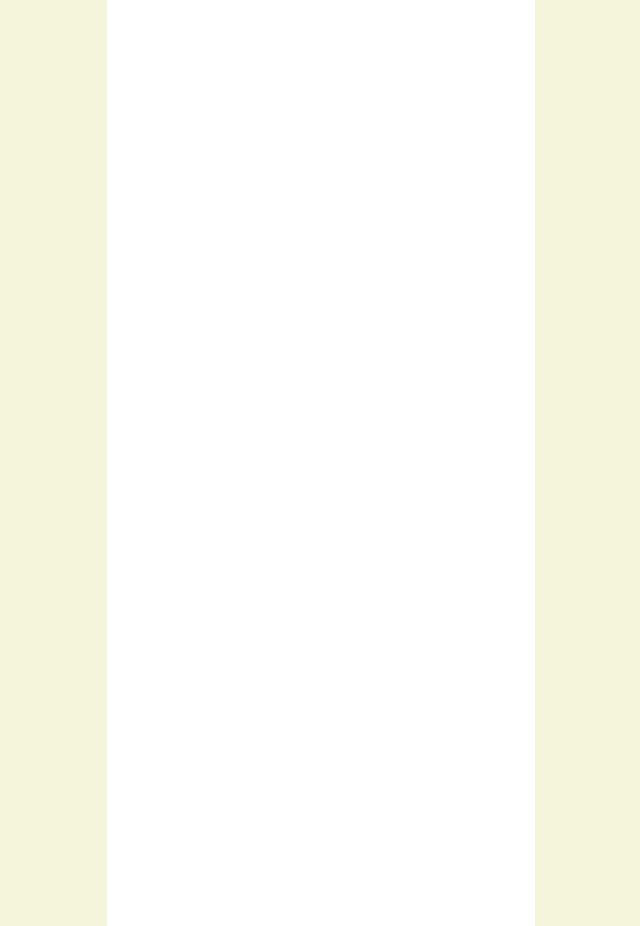
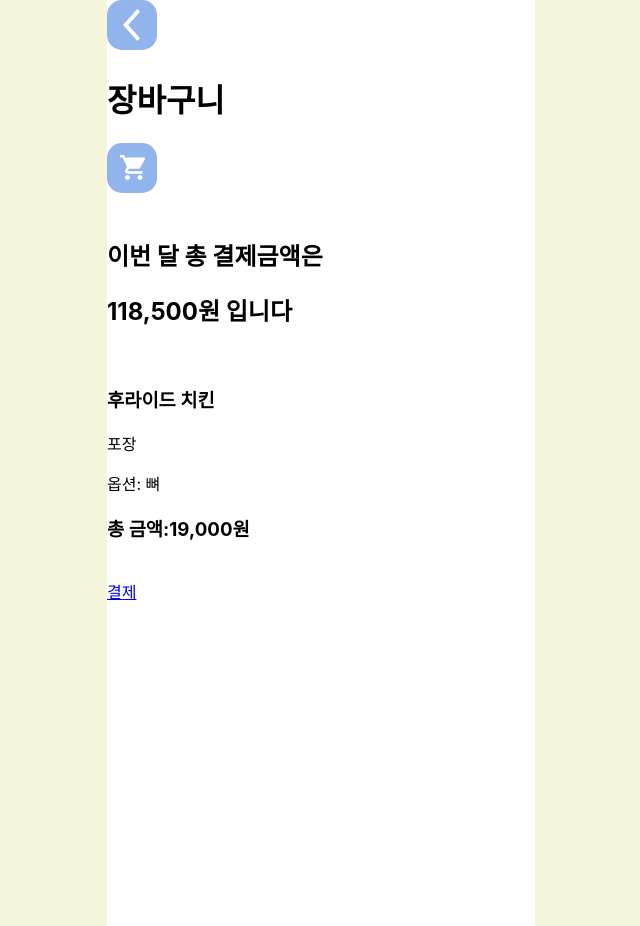
Before and after one commit to cherry-in/vium, a React (Create React App) app in the folder client/: page /Jangbaguni_Pay_pickup in a window 1280 px wide. Before the commit this address had no page. Shown: the whole page, without its empty margins (319-959 px from the left). Built offline with nearby package versions, Linux system fonts and the light colour scheme.

Commit message:
3번째 업데이트/장바구니,주문기록

```diff
--- /dev/null
+++ b/client/src/Pages/Jangbaguni_Nofood.js
@@ -0,0 +1,18 @@
+import React from 'react'
+import Cart from '../Components/Cart'
+import Previous from '../Components/Previous'
+
+const Jangbaguni_Nofood = () => {
+  return (
+    <div>
+        <Previous />
+        <h1>장바구니</h1>
+        <Cart />
+        <br /><br /><br />
+        <p>아직 담은 음식이 없어요!</p>
+
+    </div>
+  )
+}
+
+export default Jangbaguni_Nofood
--- /dev/null
+++ b/client/src/Pages/Jangbaguni_Pay_delivery.js
@@ -0,0 +1,27 @@
+import React from 'react'
+import Cart from '../Components/Cart'
+import Previous from '../Components/Previous'
+
+const Jangbaguni_Pay_delivery = () => {
+  return (
+    <div>
+        <Previous />
+        <h1>장바구니</h1>
+        <Cart /><br />
+        <div className='total_payment'>
+            <h2>이번 달 총 결제금액은</h2>
+            <h2>118,500원 입니다</h2>
+        </div><br />
+        <div className='list'>
+            <h3>후라이드 치킨</h3>
+            <p>배달</p>
+            <p>옵션: 뼈</p>
+            <h3>총 금액:19,000원</h3>
+        </div><br />
+        <a href='/'>결제</a>
+
+    </div>
+  )
+}
+
+export default Jangbaguni_Pay_delivery
--- /dev/null
+++ b/client/src/Pages/Jangbaguni_Pay_pickup.js
@@ -0,0 +1,27 @@
+import React from 'react'
+import Cart from '../Components/Cart'
+import Previous from '../Components/Previous'
+
+const Jangbaguni_Pay_pickup = () => {
+  return (
+    <div>
+        <Previous />
+        <h1>장바구니</h1>
+        <Cart /><br />
+        <div className='total_payment'>
+            <h2>이번 달 총 결제금액은</h2>
+            <h2>118,500원 입니다</h2>
+        </div><br />
+        <div className='list'>
+            <h3>후라이드 치킨</h3>
+            <p>포장</p>
+            <p>옵션: 뼈</p>
+            <h3>총 금액:19,000원</h3>
+        </div><br />
+        <a href='/'>결제</a>
+
+    </div>
+  )
+}
+
+export default Jangbaguni_Pay_pickup
--- /dev/null
+++ b/client/src/Pages/Jangbaguni_withfood_delivery.js
@@ -0,0 +1,32 @@
+import React from 'react'
+import Cart from '../Components/Cart'
+import Previous from '../Components/Previous'
+
+const Jangbaguni_withfood_delivery = () => {
+
+    return (
+
+        <div>
+            <div className='Upper_banner'>
+                <Previous />
+                <h1>우리동네 치킨</h1>
+                <Cart />
+            </div><br />
+            <div className='Menuname'>
+                <p>후라이드치킨</p>
+            </div><br />
+            <div className='Select_food'>
+                <p><input type="checkbox"></input>뼈</p>
+                <p><input type="checkbox"></input>순살(+1000원)</p>
+                <br /><br />
+            <p>배달비(+3000원)</p>
+            <h3>총 금액:19,000원</h3>
+            </div>
+           <a href='/'>장바구니 추가</a>
+           &emsp;<a href='/'>즉시 결제</a>
+
+        </div>
+    )
+}
+
+export default Jangbaguni_withfood_delivery
--- /dev/null
+++ b/client/src/Pages/Jangbaguni_withfood_pickup.js
@@ -0,0 +1,32 @@
+import React from 'react'
+import Cart from '../Components/Cart'
+import Previous from '../Components/Previous'
+
+const Jangbaguni_withfood_pickup = () => {
+  return (
+    <div>
+        <div>
+            <div className='Upper_banner'>
+                <Previous />
+                <h1>우리동네 치킨</h1>
+                <Cart />
+            </div><br />
+            <div className='Menuname'>
+                <p>후라이드치킨</p>
+            </div><br />
+            <div className='Select_food'>
+                <p><input type="checkbox"></input>뼈</p>
+                <p><input type="checkbox"></input>순살(+1000원)</p>
+                <br /><br />
+            <p>포장</p>
+            <h3>총 금액:19,000원</h3>
+            </div>
+           <a href='/'>장바구니 추가</a>
+           &emsp;<a href='/'>즉시 결제</a>
+
+        </div>
+    </div>
+  )
+}
+
+export default Jangbaguni_withfood_pickup
--- /dev/null
+++ b/client/src/Pages/Order_Report.js
@@ -0,0 +1,33 @@
+import React from 'react'
+import Previous from '../Components/Previous'
+
+
+const Order_Report = () => {
+    return (
+        <div>
+            <Previous />
+            <h1>주문 기록</h1>
+            <br /><br />
+            <h2>주문 접수 중</h2><br />
+            <div className='Ordering'>
+                <h2>우리동네 치킨</h2>
+                <br />
+                <h3>후라이드 치킨</h3>
+                <p>옵션:뼈</p>
+                <h3>총 금액: 19,000원</h3>
+            </div><br />
+            <h2>과거 주문목록</h2><br />
+            <div className='Ordered'>
+                <h2>우리동네 치킨</h2>
+                <br />
+                <h3>후라이드 치킨</h3>
+                <p>옵션:순살</p>
+                <h3>총 금액: 20,000원</h3>
+            </div>
+
+
+        </div>
+    )
+}
+
+export default Order_Report
```
Also changed, not shown: client/src/App.js (+12 -0 lines).
